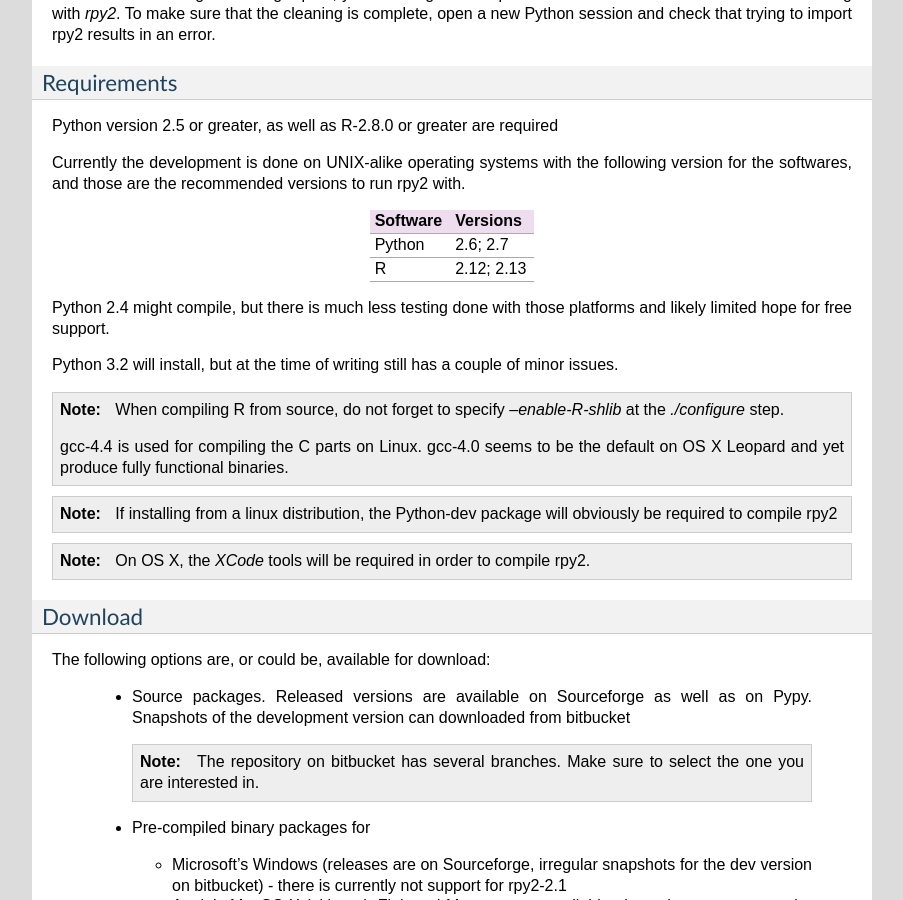
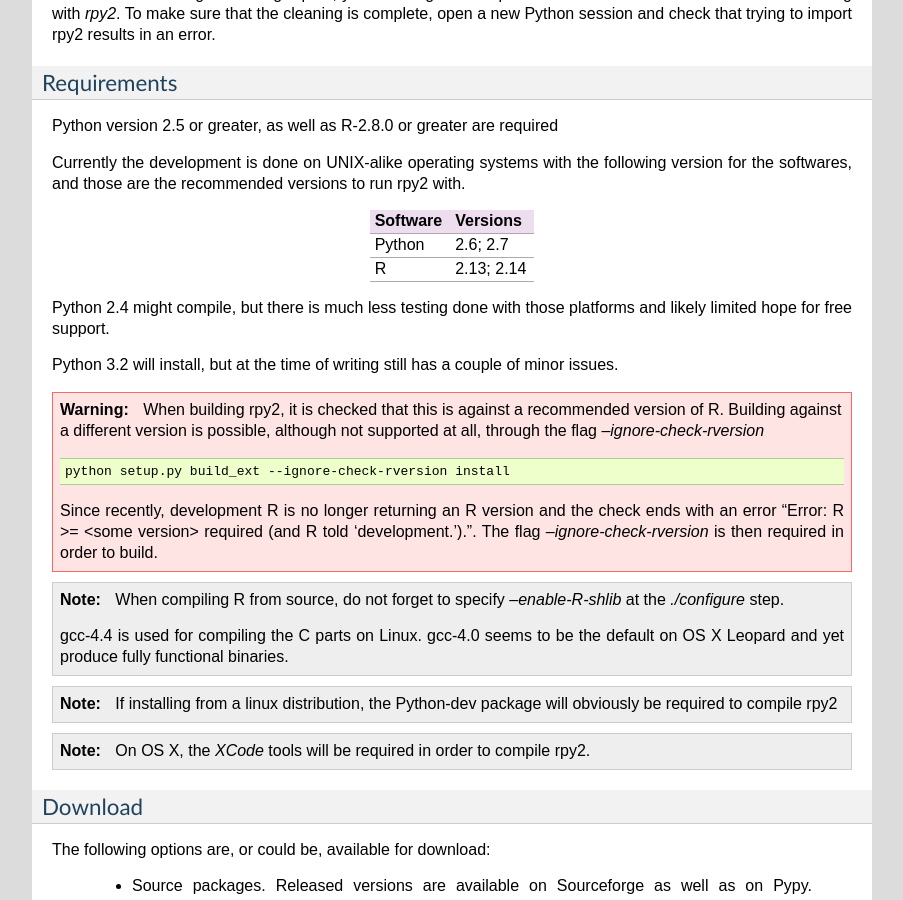
Before and after one commit to rpy2/rpy2, a Sphinx documentation site: the page built from doc/source/overview.rst, in a window 1280 px wide and 900 px high, scrolled down 838 px. Shown: the whole window, without its empty margins (198-1101 px from the left). Built offline with Sphinx 7.4.7, drawn with Linux system fonts in a browser that asks for light colours; formulas are drawn with MathJax 3.

Commit message:
note about checks for R version when building rpy2, and about building against a recent R-devel

```diff
--- a/doc/source/overview.rst
+++ b/doc/source/overview.rst
@@ -79,7 +79,7 @@ versions to run rpy2 with.
 Software Versions
 ======== ===========
  Python   2.6; 2.7
- R        2.12; 2.13
+ R        2.13; 2.14
 ======== ===========
 
 Python 2.4 might compile, but there is much less testing done with
@@ -87,6 +87,23 @@ those platforms and likely limited hope for free support.
 
 Python 3.2 will install, but at the time of writing still has a couple
 of minor issues.
+
+.. warning::
+
+   When building rpy2, it is checked that this is against a recommended
+   version of R. Building against a different version is possible, although
+   not supported at all, through the flag *--ignore-check-rversion*
+
+   .. code-block:: bash
+
+      python setup.py build_ext --ignore-check-rversion install
+
+   Since recently, development R is no longer returning
+   an R version and the check ends with an error
+   "Error: R >= <some version> required (and R told 'development.').".
+   The flag *--ignore-check-rversion* is then required in order to build.
+
+
 
 .. note::
 
```
